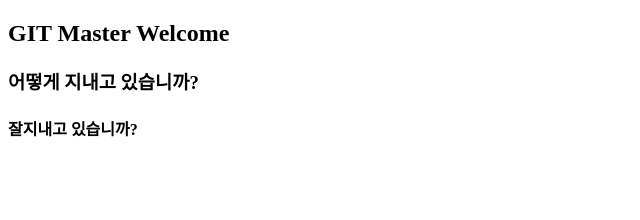
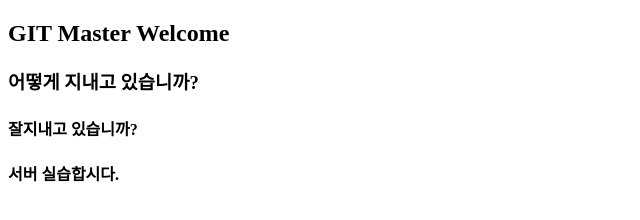
Before and after one commit to seongill/gitstudy11, a plain HTML site: page index.htm in a window 1280 px wide. Shown: the part 46-266 px from the top of the page, without its empty margins (0-640 px from the left). Drawn offline with Linux system fonts and the light colour scheme.

Commit message:
look sky

```diff
--- a/index.htm
+++ b/index.htm
@@ -2,3 +2,4 @@
 <h2>GIT Master Welcome</h2>
 <h3>어떻게 지내고 있습니까?</h3>
 <h4>잘지내고 있습니까?</h4>
+<h4>서버 실습합시다.</h4>
```
